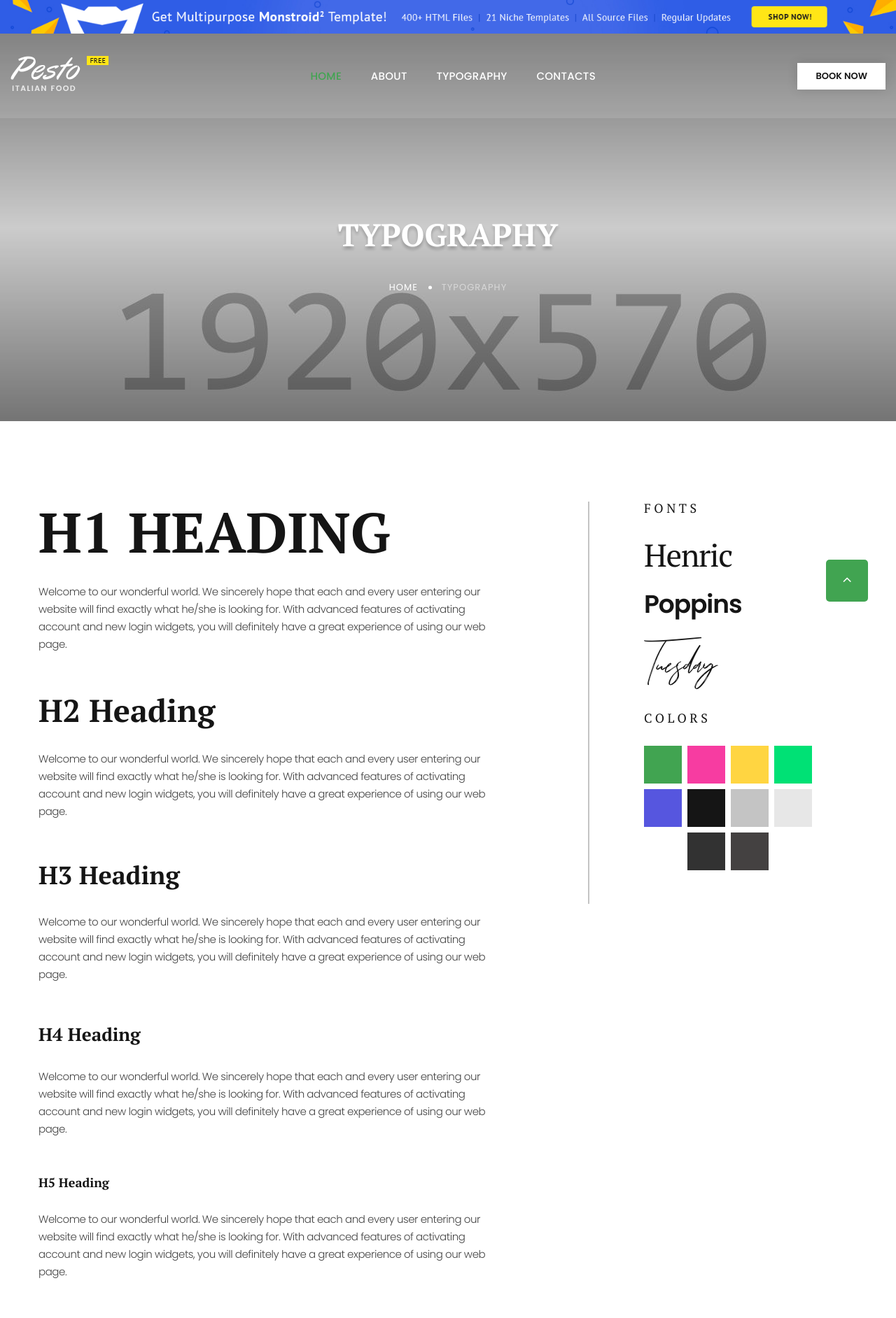
After one commit to amuriks7/my_cafe, a Django app: page /typography/ in a window 1280 px wide. The commit adds this page. Shown: the top 1884 px of the page at 70% size. Run offline with Django 4.2, Linux system fonts and the light colour scheme; some libraries are stand-ins or nearby versions.

Commit message:
add new page typography

```diff
--- /dev/null
+++ b/main_page/templates/typography.html
@@ -0,0 +1,123 @@
+{% extends 'index.html' %}
+{% load static %}
+
+{% block content %}
+    <section class="parallax-container overlay-1" data-parallax-img="images/breadcrumbs.jpg">
+        <div class="material-parallax parallax"><img src="{% static 'images/breadcrumbs.jpg' %} " alt=""
+                                                     style="display: block; transform: translate3d(-50%, 165px, 0px);">
+        </div>
+        <div class="parallax-content breadcrumbs-custom context-dark">
+            <div class="container">
+                <div class="row justify-content-center">
+                    <div class="col-12 col-lg-9">
+                        <h2 class="breadcrumbs-custom-title">Typography</h2>
+                        <ul class="breadcrumbs-custom-path">
+                            <li><a href="{% url 'main_page:main_page_view' %}">Home</a></li>
+                            <li class="active">Typography</li>
+                        </ul>
+                    </div>
+                </div>
+            </div>
+        </div>
+    </section>
+
+    <section class="section section-lg bg-default">
+        <div class="container">
+            <div class="row row-50 flex-lg-row-reverse justify-content-xl-between">
+                <div class="col-xl-4">
+                    <div class="block-bordered-left">
+                        <div class="row row-40">
+                            <div class="col-sm-6 col-xl-12">
+                                <h5 class="thin-title">Fonts</h5>
+                                <h2 class="heading-font text-accent-3">henric</h2>
+                                <h3 class="heading-font font-family-base">Poppins</h3>
+                                <h2 class="heading-font text-accent-2">Tuesday </h2>
+                            </div>
+                            <div class="col-sm-6 col-xl-12">
+                                <h5 class="thin-title">Colors</h5>
+                                <ul class="list-color">
+                                    <li>
+                                        <div class="box-color bg-primary"></div>
+                                    </li>
+                                    <li>
+                                        <div class="box-color bg-pink"></div>
+                                    </li>
+                                    <li>
+                                        <div class="box-color bg-secondary"></div>
+                                    </li>
+                                    <li>
+                                        <div class="box-color bg-green"></div>
+                                    </li>
+                                    <li>
+                                        <div class="box-color bg-secondary-2"></div>
+                                    </li>
+                                    <li>
+                                        <div class="box-color bg-gray-800"></div>
+                                    </li>
+                                    <li>
+                                        <div class="box-color bg-gray-400"></div>
+                                    </li>
+                                    <li>
+                                        <div class="box-color bg-gray-300"></div>
+                                    </li>
+                                    <li>
+                                        <div class="box-color bg-gray-600"></div>
+                                    </li>
+                                    <li>
+                                        <div class="box-color bg-gray-700"></div>
+                                    </li>
+                                </ul>
+                            </div>
+                        </div>
+                    </div>
+                </div>
+                <div class="col-xl-7">
+                    <ul class="list-xxl heading-list">
+                        <li>
+                            <h1>H1 Heading</h1>
+                            <p>Welcome to our wonderful world. We sincerely hope that each and every user entering our
+                                website will find exactly what he/she is looking for. With advanced features of
+                                activating account and new login widgets, you will definitely have a great experience of
+                                using our web page.</p>
+                        </li>
+                        <li>
+                            <h2>H2 Heading</h2>
+                            <p>Welcome to our wonderful world. We sincerely hope that each and every user entering our
+                                website will find exactly what he/she is looking for. With advanced features of
+                                activating account and new login widgets, you will definitely have a great experience of
+                                using our web page.</p>
+                        </li>
+                        <li>
+                            <h3>H3 Heading</h3>
+                            <p>Welcome to our wonderful world. We sincerely hope that each and every user entering our
+                                website will find exactly what he/she is looking for. With advanced features of
+                                activating account and new login widgets, you will definitely have a great experience of
+                                using our web page.</p>
+                        </li>
+                        <li>
+                            <h4>H4 Heading</h4>
+                            <p>Welcome to our wonderful world. We sincerely hope that each and every user entering our
+                                website will find exactly what he/she is looking for. With advanced features of
+                                activating account and new login widgets, you will definitely have a great experience of
+                                using our web page.</p>
+                        </li>
+                        <li>
+                            <h5>H5 Heading</h5>
+                            <p>Welcome to our wonderful world. We sincerely hope that each and every user entering our
+                                website will find exactly what he/she is looking for. With advanced features of
+                                activating account and new login widgets, you will definitely have a great experience of
+                                using our web page.</p>
+                        </li>
+                        <li>
+                            <h6>H6 Heading</h6>
+                            <p>Welcome to our wonderful world. We sincerely hope that each and every user entering our
+                                website will find exactly what he/she is looking for. With advanced features of
+                                activating account and new login widgets, you will definitely have a great experience of
+                                using our web page.</p>
+                        </li>
+                    </ul>
+                </div>
+            </div>
+        </div>
+    </section>
+{% endblock %}
--- a/main_page/urls.py
+++ b/main_page/urls.py
@@ -1,9 +1,9 @@
 from django.urls import path
-from .views import main_page
-
+from .views import main_page, render_typography_page
 
 app_name = 'main_page'
 
 urlpatterns = [
     path('', main_page, name='main_page_view'),
+    path('typography/', render_typography_page, name='typography_view'),
 ]
--- a/main_page/views.py
+++ b/main_page/views.py
@@ -1,11 +1,13 @@
-from django.shortcuts import render, redirect
+from django.shortcuts import render
 from .models import Category, Dish
-from .forms import UserReservationForm
 
 
 def main_page(request):
-
     categories = Category.objects.filter(is_visible=True).order_by('position')
     dishes = Dish.objects.filter(is_visible=True).order_by('position')
 
     return render(request, 'main.html', context={'categories': categories, 'dishes': dishes})
+
+
+def render_typography_page(request):
+    return render(request, 'typography.html', context={})
--- a/templates/index.html
+++ b/templates/index.html
@@ -78,7 +78,7 @@
                                     <li class="rd-nav-item"><a class="rd-nav-link" href="about-us.html">About</a>
                                     </li>
                                     <li class="rd-nav-item"><a class="rd-nav-link"
-                                                               href="typography.html">Typography</a>
+                                                               href="{% url 'main_page:typography_view' %}">Typography</a>
                                     </li>
                                     <li class="rd-nav-item"><a class="rd-nav-link"
                                                                href="{% url 'manager:reservations_list' %}">Contacts</a>
```
Also changed, not shown: db.sqlite3 (deleted), 1 other file.
